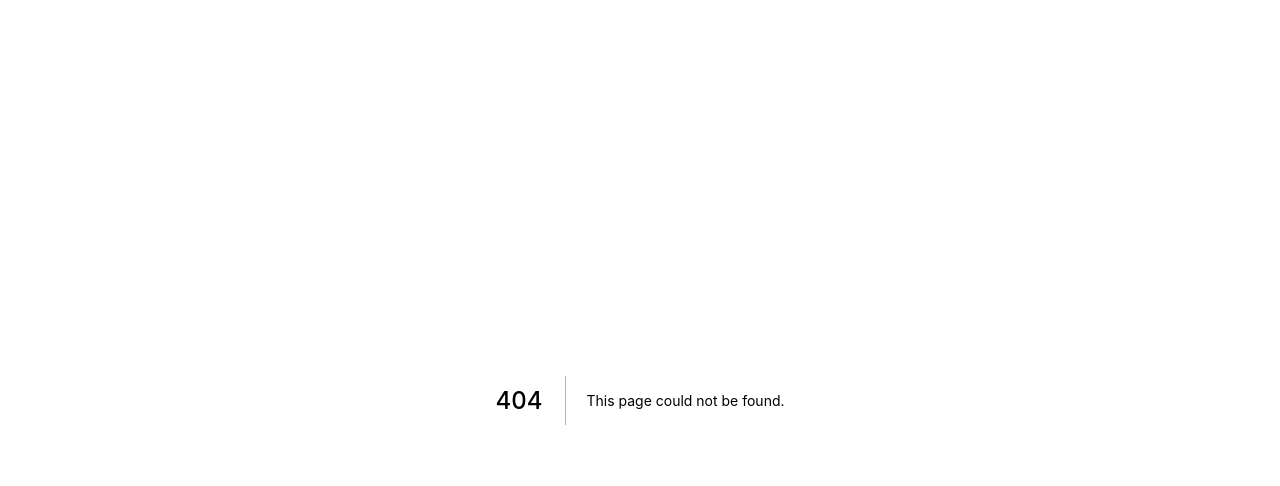
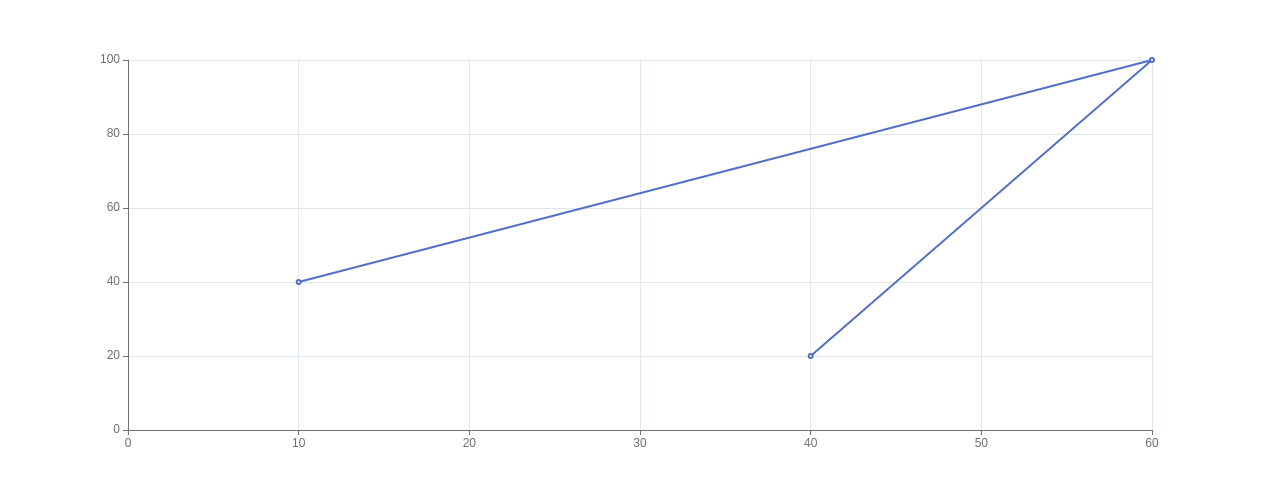
Before and after one commit to hbarve1/charts-and-graphs, a Next.js app: page /echarts/line/line-chart-in-cartesian-coordinate-system in a window 1280 px wide. Before the commit this address had no page. Shown: the top 486 px of the page. Built offline with nearby package versions, Linux system fonts and the light colour scheme.

Commit message:
echarts/line/line-chart-in-cartesian-coordinate-system

```diff
--- /dev/null
+++ b/pages/echarts/line/line-chart-in-cartesian-coordinate-system.js
@@ -0,0 +1,33 @@
+/** @format */
+
+import ReactECharts from "../../../components/echarts/ReactECharts";
+
+const option = {
+  xAxis: {},
+  yAxis: {},
+  series: [
+    {
+      data: [
+        [10, 40],
+        [60, 100],
+        [40, 20],
+      ],
+      type: "line",
+    },
+  ],
+};
+
+const Echarts = () => {
+  return (
+    <div>
+      <ReactECharts
+        option={option}
+        style={{
+          height: "500px",
+        }}
+      />
+    </div>
+  );
+};
+
+export default Echarts;
```
